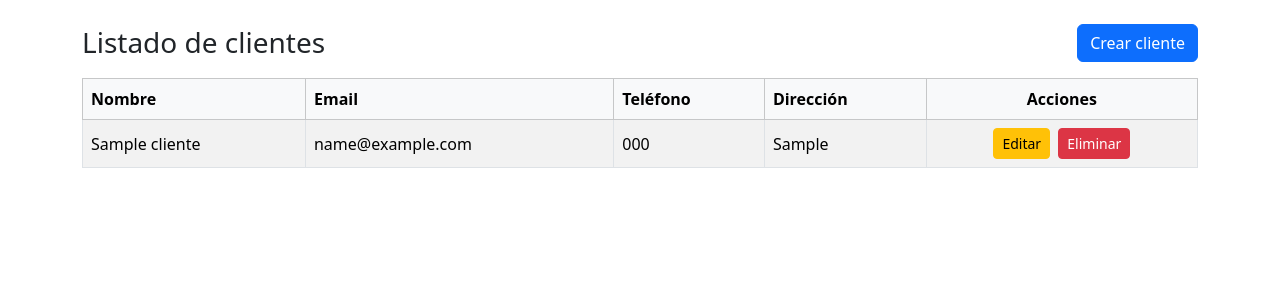
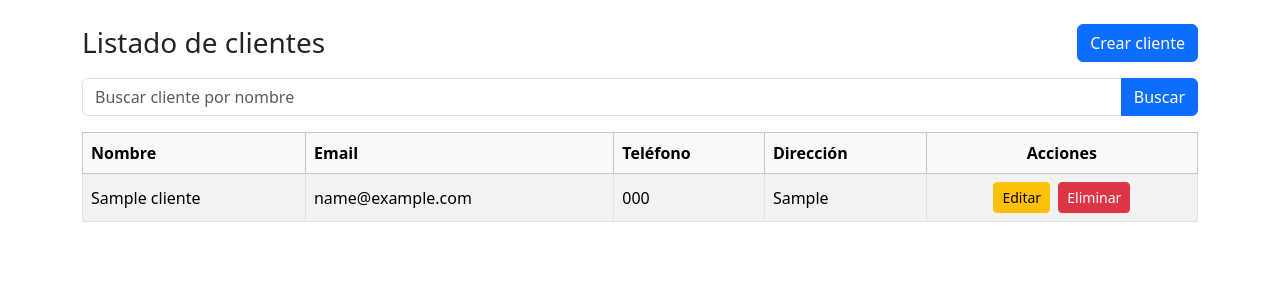
Before and after one commit to KevinMoscoso/ERPIA, a PHP site: page /clientes in a window 1280 px wide. Shown: the top 300 px of the page. Run offline with PHP 8.4, Linux system fonts and the light colour scheme; tables that the repository leaves empty or names only in its code hold one stand-in row (values such as "Sample post").

Commit message:
Implementación de busqueda en Clientes

```diff
--- a/src/Controller/ClientesController.php
+++ b/src/Controller/ClientesController.php
@@ -12,10 +12,31 @@ class ClientesController extends Controller
 {
     public function index(): void
     {
-        $clientes = Cliente::getAll();
+        $q = trim($_GET['q'] ?? '');
+
+        if ($q !== '') {
+            // 🔍 Búsqueda por nombre de cliente
+            $sql = "
+                SELECT *
+                FROM clientes
+                WHERE nombre LIKE :nombre
+                ORDER BY nombre ASC
+                LIMIT 50
+            ";
+
+            $stmt = \Erpia\Core\Database::getConnection()->prepare($sql);
+            $stmt->bindValue(':nombre', '%' . $q . '%');
+            $stmt->execute();
+
+            $clientes = $stmt->fetchAll();
+        } else {
+            // 📄 Listado normal
+            $clientes = Cliente::getAll();
+        }
 
         View::render('clientes/index', [
             'clientes' => $clientes,
+            'q' => $q,
         ]);
     }
 
--- a/src/View/clientes/index.php
+++ b/src/View/clientes/index.php
@@ -1,5 +1,6 @@
 <?php
 /** @var array $clientes */
+/** @var string $q */
 ?>
 <!doctype html>
 <html lang="es">
@@ -15,10 +16,30 @@
 </head>
 <body>
 <div class="container my-4">
+
+    <!-- Encabezado -->
     <div class="d-flex justify-content-between align-items-center mb-3">
         <h1 class="h3 mb-0">Listado de clientes</h1>
         <a href="/clientes/crear" class="btn btn-primary">Crear cliente</a>
     </div>
+
+    <!-- 🔍 BUSCADOR POR NOMBRE -->
+    <form method="get" action="/clientes" class="mb-3">
+        <div class="input-group">
+            <input
+                type="text"
+                name="q"
+                class="form-control"
+                placeholder="Buscar cliente por nombre"
+                value="<?= htmlspecialchars($q ?? '', ENT_QUOTES, 'UTF-8') ?>"
+            >
+            <button class="btn btn-primary">Buscar</button>
+
+            <?php if (!empty($q)): ?>
+                <a href="/clientes" class="btn btn-outline-secondary">Limpiar</a>
+            <?php endif; ?>
+        </div>
+    </form>
 
     <?php if (!empty($clientes)): ?>
         <div class="table-responsive">
@@ -40,11 +61,11 @@
                         <td><?= htmlspecialchars((string) ($cliente['telefono'] ?? ''), ENT_QUOTES, 'UTF-8') ?></td>
                         <td><?= htmlspecialchars((string) ($cliente['direccion'] ?? ''), ENT_QUOTES, 'UTF-8') ?></td>
                         <td class="text-center">
-                            <a href="/clientes/editar/<?= htmlspecialchars((string) $cliente['id'], ENT_QUOTES, 'UTF-8') ?>"
+                            <a href="/clientes/editar/<?= (int) $cliente['id'] ?>"
                                class="btn btn-sm btn-warning me-1">
                                 Editar
                             </a>
-                            <a href="/clientes/eliminar/<?= htmlspecialchars((string) $cliente['id'], ENT_QUOTES, 'UTF-8') ?>"
+                            <a href="/clientes/eliminar/<?= (int) $cliente['id'] ?>"
                                class="btn btn-sm btn-danger"
                                onclick="return confirm('¿Seguro que deseas eliminar este cliente?');">
                                 Eliminar
@@ -57,10 +78,12 @@
         </div>
     <?php else: ?>
         <div class="alert alert-info">
-            No hay clientes registrados.
+            No se encontraron clientes.
         </div>
     <?php endif; ?>
+
 </div>
+
 <script
     src="https://cdn.jsdelivr.net/npm/bootstrap@5.3.3/dist/js/bootstrap.bundle.min.js"
     crossorigin="anonymous"
```
